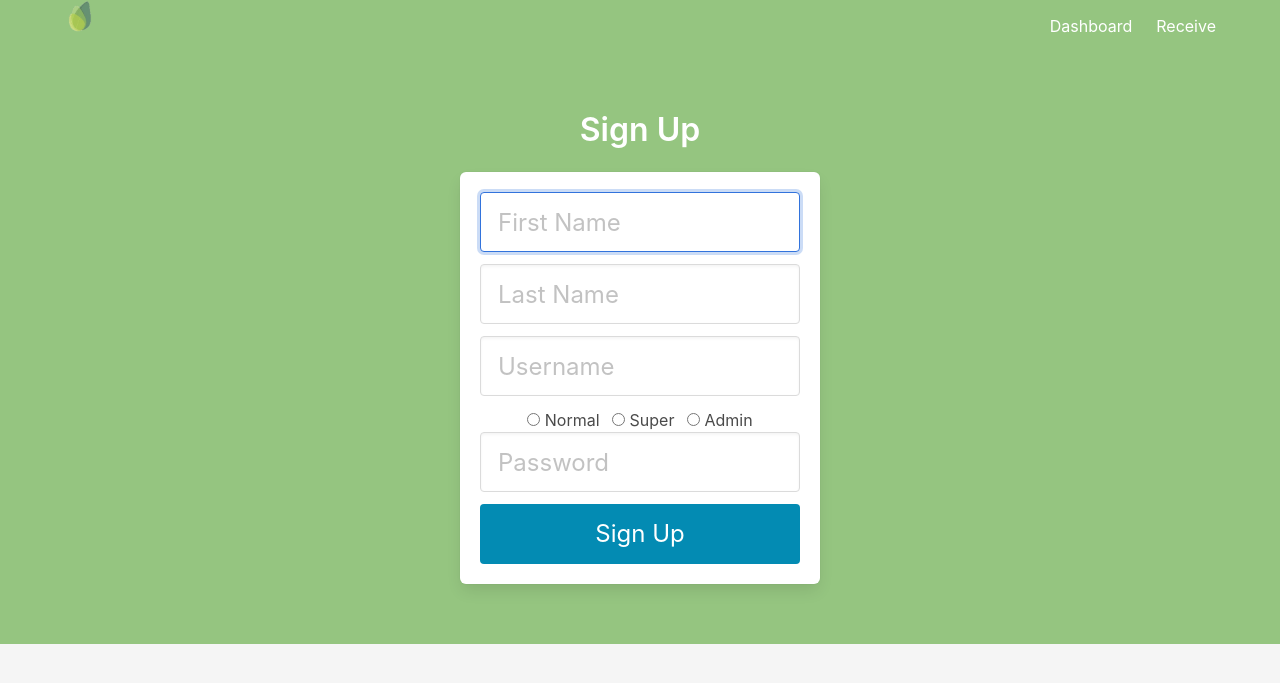
After one commit to sjwyates/flask-postgres, a Flask app: page /signup in a window 1280 px wide. The commit adds this page. Shown: the top 683 px of the page. Run offline with Flask 2, Linux system fonts and the light colour scheme; some libraries are stand-ins or nearby versions.

Commit message:
auth configuration

```diff
--- a/portal/auth.py
+++ b/portal/auth.py
@@ -1,7 +1,7 @@
 # https://www.digitalocean.com/community/tutorials/how-to-add-authentication-to-your-app-with-flask-login
 from flask import Blueprint, render_template, request, redirect, url_for, flash
 from flask_login import login_user
-from werkzeug.security import check_password_hash
+from werkzeug.security import check_password_hash, generate_password_hash
 from . import db
 from .models import User
 
@@ -24,3 +24,33 @@ def login():
         else:
             login_user(user, remember=True)
             return redirect(url_for('main.dashboard'))
+
+
+@auth.route('/signup', methods=['GET', 'POST'])
+def signup_post():
+    if request.method == 'POST':
+        given_name = request.form.get('given_name')
+        surname = request.form.get('surname')
+        username = request.form.get('username')
+        password = request.form.get('password')
+        auth_level = 'Super'
+
+        user = User.query.filter_by(
+            username=username).first()  # if this returns a user, then the email already exists in database
+
+        if user:  # if a user is found, we want to redirect back to signup page so user can try again
+            flash('Username already exists')
+            return redirect(url_for('auth.signup'))
+
+        # create a new user with the form data. Hash the password so the plaintext version isn't saved.
+        new_user = User(given_name=given_name, surname=surname, username=username, auth_level=auth_level,
+                        password=generate_password_hash(password, method='sha256'))
+
+        # add the new user to the database
+        db.session.add(new_user)
+        db.session.commit()
+
+        return redirect(url_for('auth.login'))
+
+    elif request.method == 'GET':
+        return render_template('signup.html')
--- a/portal/templates/base.html
+++ b/portal/templates/base.html
@@ -21,10 +21,10 @@
                         </figure>
                     </div>
                     <div class="navbar-end">
-                        <a href="{{ url_for('main.index') }}" class="navbar-item">
+                        <a href="{{ url_for('main.home') }}" class="navbar-item">
                             Dashboard
                         </a>
-                        <a href="{{ url_for('main.add') }}" class="navbar-item">
+                        <a href="{{ url_for('main.add_reagent') }}" class="navbar-item">
                             Receive
                         </a>
                     </div>
--- /dev/null
+++ b/portal/templates/signup.html
@@ -0,0 +1,60 @@
+{% extends "base.html" %}
+
+{% block content %}
+    <div class="column is-4 is-offset-4">
+        <h3 class="title">Sign Up</h3>
+        <div class="box">
+            {% with messages = get_flashed_messages() %}
+                {% if messages %}
+                    <div class="notification is-danger">
+                        {{ messages[0] }}. Go to <a href="{{ url_for('auth.login') }}">login page</a>.
+                    </div>
+                {% endif %}
+            {% endwith %}
+            <form method="POST" action="/signup">
+
+                <div class="field">
+                    <div class="control">
+                        <input class="input is-large" type="text" name="given_name" placeholder="First Name"
+                               autofocus="">
+                    </div>
+                </div>
+
+                <div class="field">
+                    <div class="control">
+                        <input class="input is-large" type="text" name="surname" placeholder="Last Name" autofocus="">
+                    </div>
+                </div>
+
+                <div class="field">
+                    <div class="control">
+                        <input class="input is-large" type="text" name="username" placeholder="Username" autofocus="">
+                    </div>
+                </div>
+
+                <div class="control">
+                    <label class="radio">
+                        <input type="radio" name="auth-level" value="Normal">
+                        Normal
+                    </label>
+                    <label class="radio">
+                        <input type="radio" name="auth-level" value="Super">
+                        Super
+                    </label>
+                    <label class="radio">
+                        <input type="radio" name="auth-level" value="Admin">
+                        Admin
+                    </label>
+                </div>
+
+                <div class="field">
+                    <div class="control">
+                        <input class="input is-large" type="password" name="password" placeholder="Password">
+                    </div>
+                </div>
+
+                <button class="button is-block is-info is-large is-fullwidth">Sign Up</button>
+            </form>
+        </div>
+    </div>
+{% endblock %}
```
Also changed, not shown: portal/models.py (+7 -5 lines), 2 other files.
